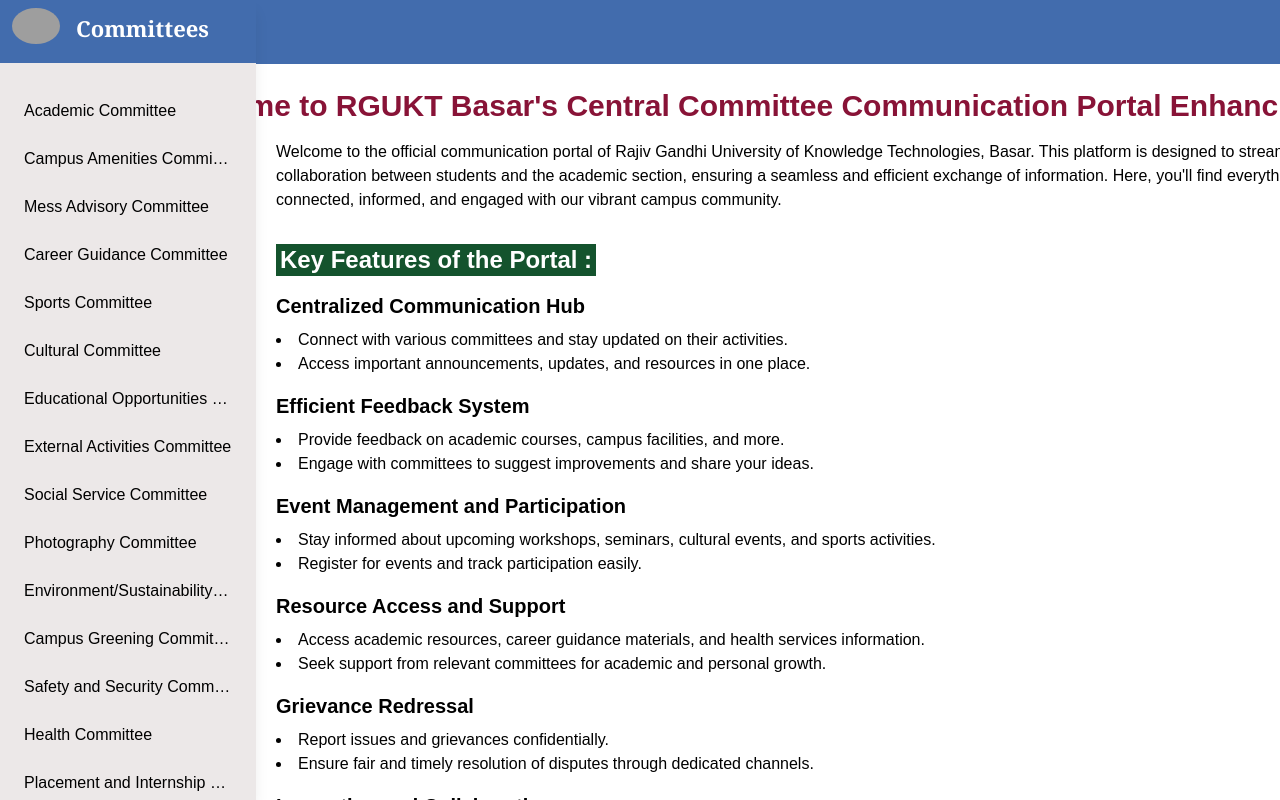
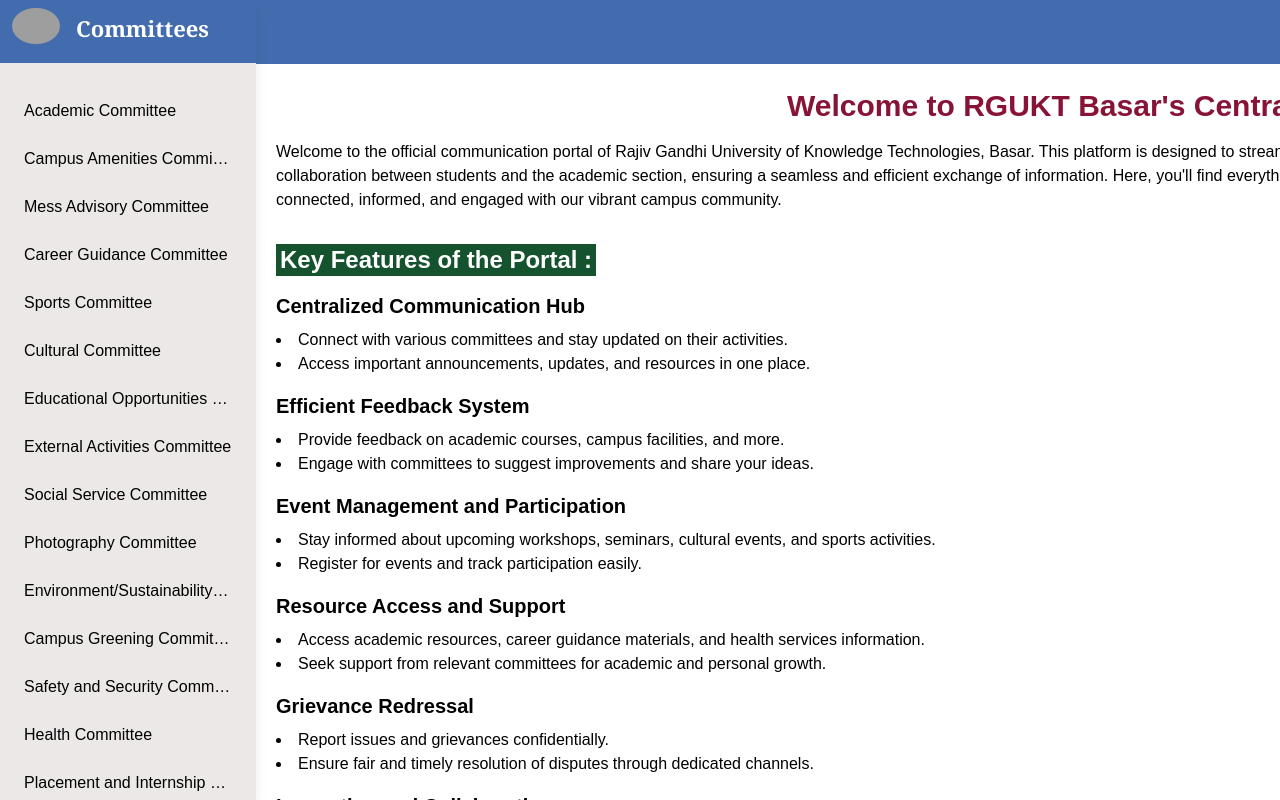
Before and after one commit to Nikhildyag/RGUKT-Committees, a React (Create React App) app in the folder Frontend/: page / in a window 1280 px wide. Built offline with nearby package versions, Linux system fonts and the light colour scheme; grey boxes are pictures that could not be loaded.

Commit message:
commity cards styles added

```diff
--- a/Frontend/src/index.css
+++ b/Frontend/src/index.css
@@ -4,17 +4,17 @@
 
 @keyframes marquee {
   0% {
-    transform: translateX(75%);
+    transform: translateX(70%);
   }
   100% {
-    transform: translateX(-75%);
+    transform: translateX(-70%);
   }
 }
 
 .marquee {
   display: inline-block;
   white-space: nowrap;
-  animation: marquee 10s linear infinite;
+  animation: marquee 20s linear infinite;
 }
 .html,
 body {
```
